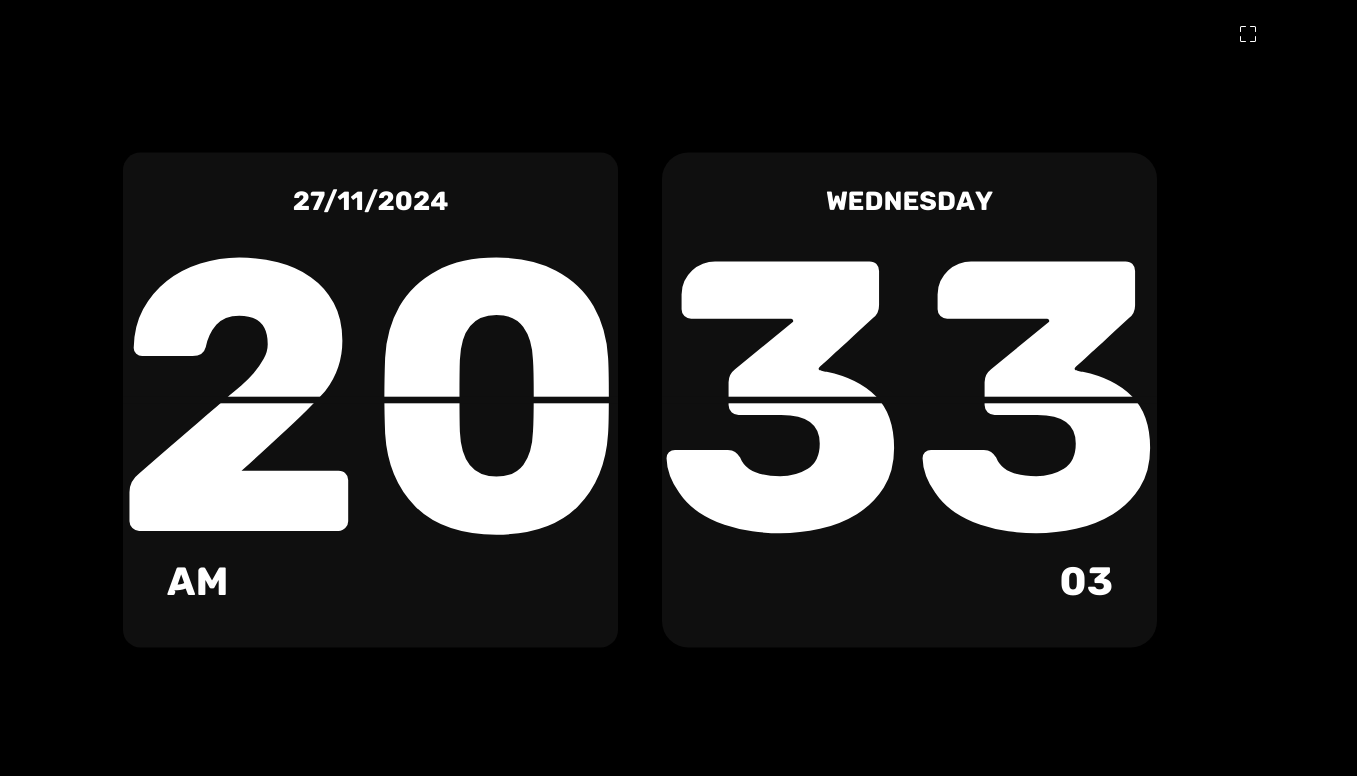
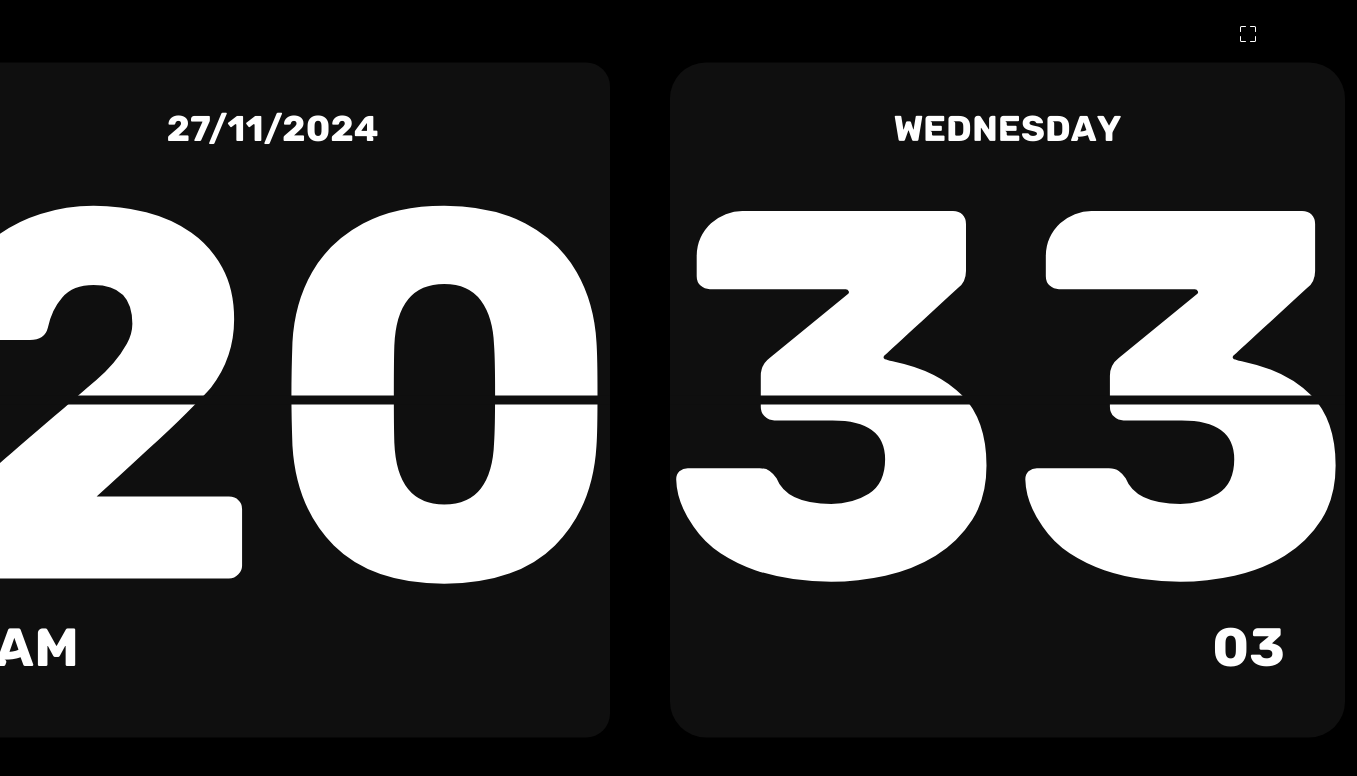
Before and after one commit to Edgarmejiav/time-clock, an Astro site: page / in a window 1280 px wide. Shown: the whole page, 1357 px wide, since content can reach past the window. Built offline with nearby package versions, Linux system fonts and the light colour scheme; Astro itself is replaced by a stand-in of ours; a web font is replaced by a local one.

Commit message:
✨: scale

```diff
--- a/src/components/Timeclock.astro
+++ b/src/components/Timeclock.astro
@@ -11,7 +11,7 @@ select-none
     h-screen flex items-center justify-center
     text-white ">
 
-    <div id="timeClock" class=" min-[2000px]:scale-[2] scale-110 gap-10  flex md:flex-row flex-col md:text-[350px] text-9xl items-center">
+    <div id="timeClock" class=" min-[2000px]:scale-[2.5] scale-150 gap-10  flex md:flex-row flex-col md:text-[350px] text-9xl items-center">
         <div class="md:h-[450px] md:w-[450px] w-auto h-[250px] flex items-center justify-center bg-[#0F0F0F] px-10 rounded-2xl relative">
             <div id="date" class="md:text-2xl text-sm w-auto absolute top-3 transform translate-y-1/2"></div>
             <div class="bg-[#0F0F0F] absolute w-[-webkit-fill-available] h-1.5  z-10 "></div>
```
